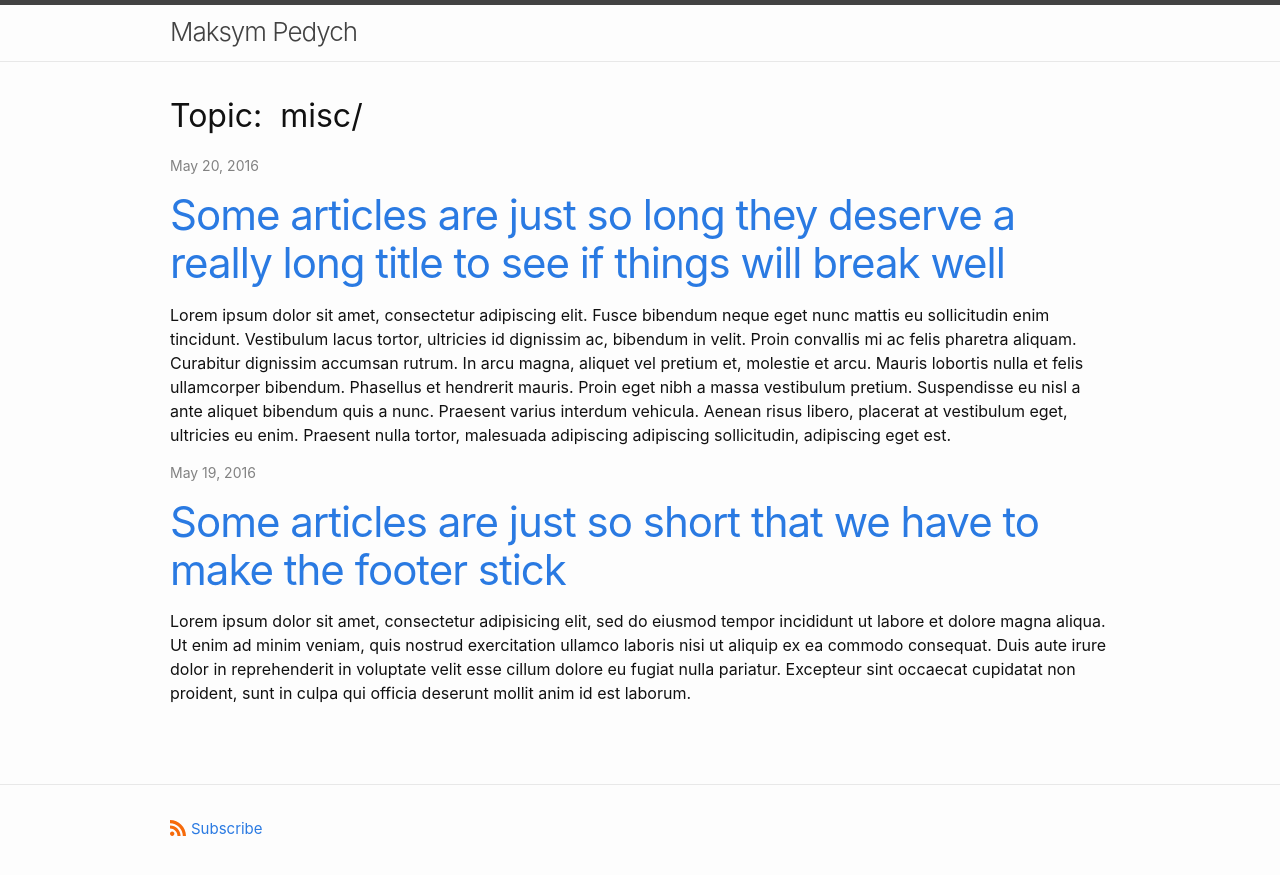
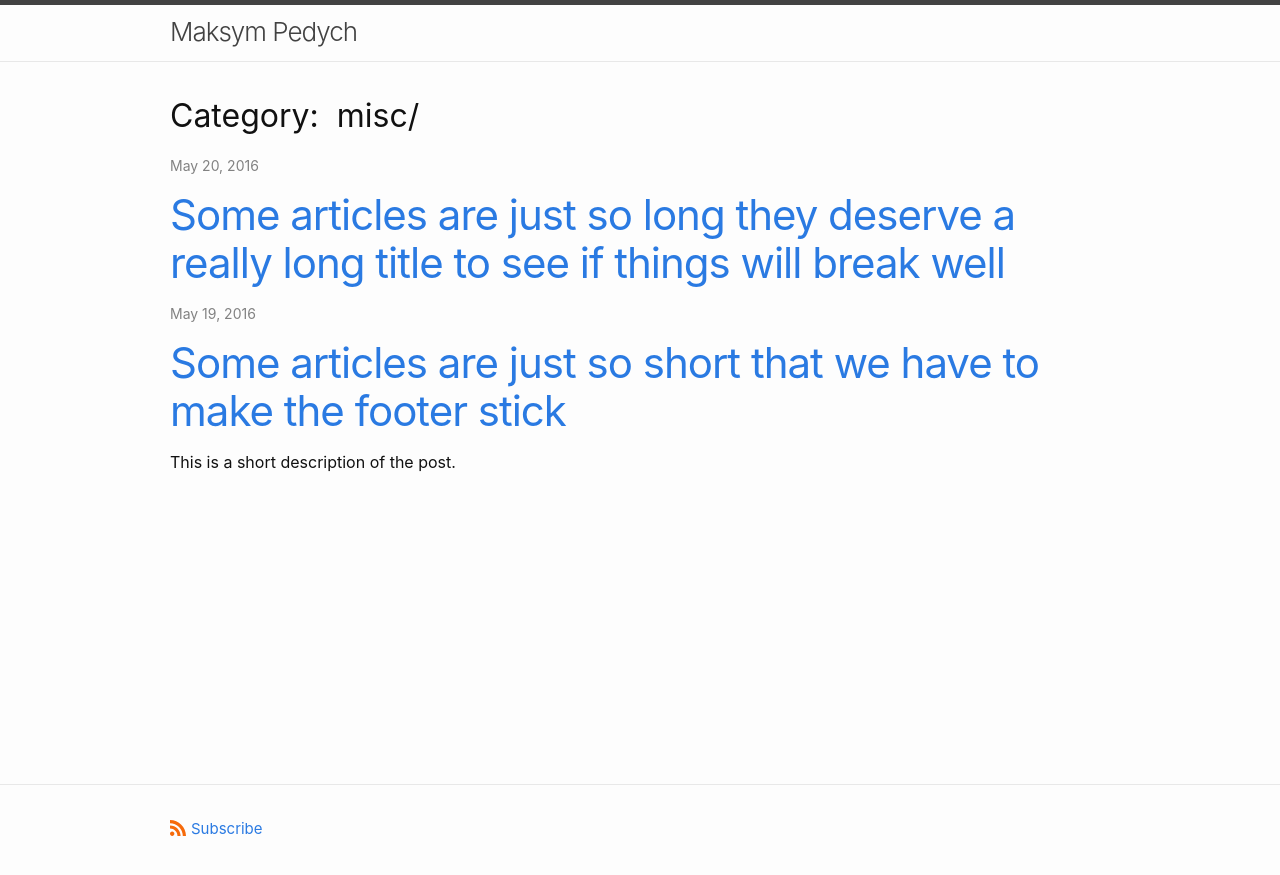
Before and after one commit to mpedych/mpedych.github.io, a Jekyll site: the page built from misc.html, in a window 1280 px wide. Shown: the top 875 px of the page. Built offline with Jekyll 4.4.1, drawn with Linux system fonts in a browser that asks for light colours.

Commit message:
post.short_description

```diff
--- a/_layouts/category.html
+++ b/_layouts/category.html
@@ -2,7 +2,7 @@
 layout: default
 ---
 <div class="categories">
-    <h1 class="h1 category-title">Topic:&nbsp;  {{ page.category-name }}/</h1>
+    <h1 class="h1 category-title">Category:&nbsp;  {{ page.category-name }}/</h1>
     <div class="posts">
         {% for post in site.categories[page.category-name] %}
         <div class="post py3">
@@ -15,7 +15,7 @@ layout: default
             </p>
             <a href="{{ post.url | relative_url }}" class="post-link"><h3 class="h1 post-title">{{ post.title }}</h3></a>
             <span class="post-summary">
-              {{ post.excerpt }}
+              {{ post.short_description }}
           </span>
         </div>
         {% endfor %}
--- a/_layouts/home.html
+++ b/_layouts/home.html
@@ -43,7 +43,7 @@ layout: default
           </a>
         </h3>
         {%- if site.show_excerpts -%}
-          {{ post.excerpt }}
+          {{ post.short_description }}
         {%- endif -%}
       </li>
       {%- endfor -%}
--- a/_posts/2016-05-19-super-short-article.md
+++ b/_posts/2016-05-19-super-short-article.md
@@ -2,6 +2,7 @@
 layout: post
 title: "Some articles are just so short that we have to make the footer stick"
 categories: misc
+short_description: This is a short description of the post.
 ---
 
 Lorem ipsum dolor sit amet, consectetur adipisicing elit, sed do eiusmod tempor incididunt ut labore et dolore magna aliqua. Ut enim ad minim veniam, quis nostrud exercitation ullamco laboris nisi ut aliquip ex ea commodo consequat. Duis aute irure dolor in reprehenderit in voluptate velit esse cillum dolore eu fugiat nulla pariatur. Excepteur sint occaecat cupidatat non proident, sunt in culpa qui officia deserunt mollit anim id est laborum.
```
